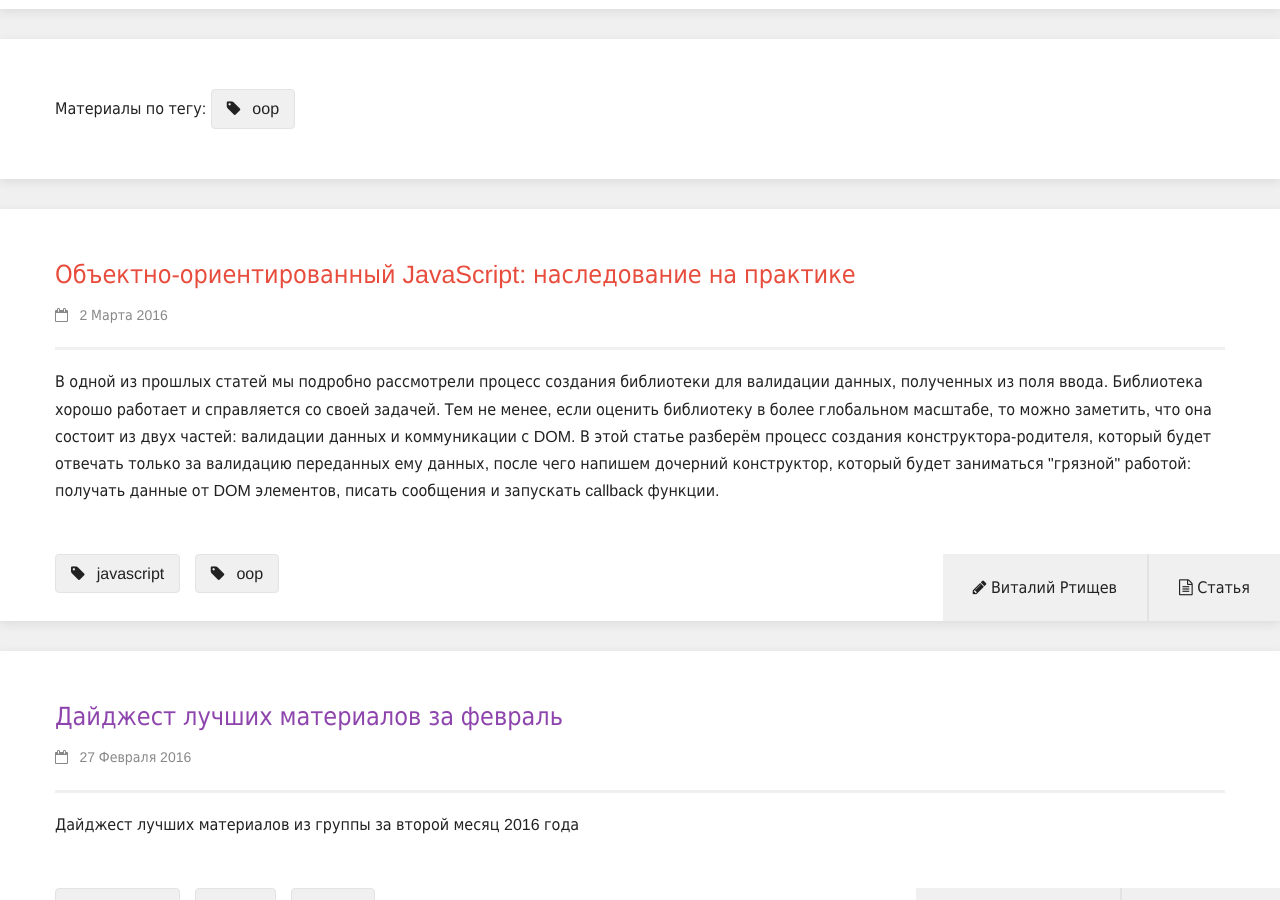
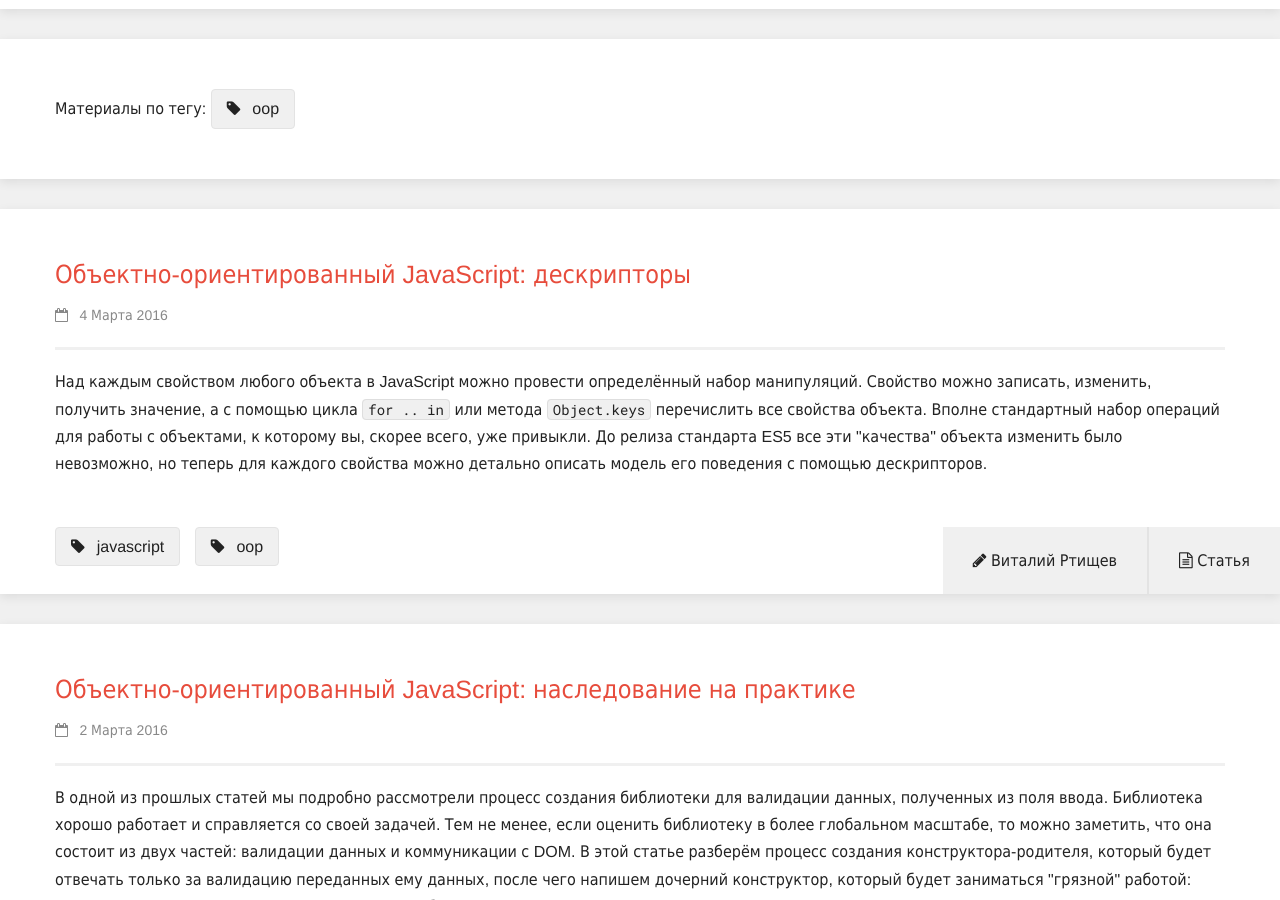
Before and after one commit to rtivital/jsraccoon, a Jekyll site: the page built from tag/oop.md, in a window 1280 px wide and 900 px high, scrolled down 330 px. Built offline with Jekyll 4.4.1, drawn with Linux system fonts in a browser that asks for light colours; nearby versions of some CDN libraries; some of the changed lines change nothing that is shown.

Commit message:
Add oop-descriptors article

```diff
--- a/_posts/2016-03-02-oop-inheritance-practice.md
+++ b/_posts/2016-03-02-oop-inheritance-practice.md
@@ -6,6 +6,9 @@ categories: JavaScript
 
 prevTitle: "Наследование"
 prevLink: "/oop-inheritance"
+
+nextTitle: "Дескрипторы"
+nextLink: "/oop-descriptors"
 
 description: "В одной из прошлых статей мы подробно рассмотрели процесс создания библиотеки для валидации данных, полученных из поля ввода. Библиотека хорошо работает и справляется со своей задачей. Тем не менее, если оценить библиотеку в более глобальном масштабе, то можно заметить, что она состоит из двух частей: валидации данных и коммуникации с DOM. В этой статье разберём процесс создания конструктора-родителя, который будет отвечать только за валидацию переданных ему данных, после чего напишем дочерний конструктор, который будет заниматься \"грязной\" работой: получать данные от DOM элементов, писать сообщения и запускать callback функции."
 
--- /dev/null
+++ b/_posts/2016-03-04-oop-descriptors.md
@@ -0,0 +1,194 @@
+---
+title: "Объектно-ориентированный JavaScript: дескрипторы"
+date: 2016-03-04 8:50:58 +0300
+identifier: oop-descriptors
+categories: JavaScript
+
+prevTitle: "Наследование на практике"
+prevLink: "/oop-inheritance-practice"
+
+description: "Над каждым свойством любого объекта в JavaScript можно провести определённый набор манипуляций. Свойство можно записать, изменить, получить значение, а с помощью цикла <code>for .. in</code> или метода <code>Object.keys</code> перечислить все свойства объекта. Вполне стандартный набор операций для работы с объектами, к которому вы, скорее всего, уже привыкли. До релиза стандарта ES5 все эти \"качества\" объекта изменить было невозможно, но теперь для каждого свойства можно детально описать модель его поведения с помощью дескрипторов."
+
+tags: [javascript, oop]
+---
+
+Над каждым свойством любого объекта в JavaScript можно провести определённый набор манипуляций. Свойство можно записать, изменить, получить значение, а с помощью цикла `for .. in` или метода `Object.keys` перечислить все свойства объекта. Вполне стандартный набор операций для работы с объектами, к которому вы, скорее всего, уже привыкли. До релиза стандарта ES5 все эти "качества" объекта изменить было невозможно, но теперь для каждого свойства можно детально описать модель его поведения с помощью дескрипторов.
+
+#### Свойства или методы?
+В одной из первых статей данного цикла я уже писал, что в JavaScript, на самом деле, нет никакого разделения на свойства и методы: **любая пара ключ: значение является свойством**, в независимости от того, на какой тип данных ссылается ключ. Другими словами, нет никакого разделения значений на функции и всё остальное — то, что обычно называют методом, просто ссылается на функцию, в результате чего свойство можно как бы вызвать. Но, если подумать о том, что происходит "за сценой", то сразу станет понятно, что само свойство вызвать нельзя. В этом  можно легко убедиться, обратившись к методу, как к обычному свойству:
+
+{% highlight javascript %}
+const methods = {
+  log: function(message) {
+    console.log(message);
+  }
+};
+
+methods.log; // function log(message) { console.log(message); }
+{% endhighlight %}
+
+Таким образом, используя метод, вы выполняете два действия: получение функции из свойства и вызов полученной функции. Понимание того, что методы являются обычными свойствами, важно в контексте изучения дескрипторов, и именно поэтому я ещё раз обратил ваше внимание на подобное поведение.
+
+#### Дескрипторы
+Дескрипторы позволяют описать, как будет вести себя свойство при выполнении определённых операций над ним, например, чтения или записи. Всего у каждого свойства есть шесть дескрипторов:
+
+1. `value` — значение свойства
+2. `writable` — если установлен true, то значение свойства можно изменять
+3. `configurable` — если установлен true, то свойство можно перезаписывать с помощью новых вызовов `Object.defineProperty`
+4. `enumerable` — если установлен true, то свойство будет перечисляться в цикле `for .. in` и при использовании метода `Object.keys`
+5. `get` — функция, которая будет вызвана при запросе к свойству
+6. `set` — функция, которая будет вызвана при записе свойства
+
+Получить доступ к изменению дескрипторов можно только используя функции `Object.defineProperty`, которая первым аргументом принимает объект, в который будет записано свойство, вторым — название свойства и третьим — объект содержащий необходимые дескрипторы:
+
+{% highlight javascript %}
+const fox = {};
+
+Object.defineProperty(fox, 'name', {
+  value: 'Oliver',
+  enumerable: true,
+  configurable: true,
+  writable: true
+});
+
+console.log(fox); // { "name": "Oliver" }
+{% endhighlight %}
+
+Если есть необходимость задать сразу несколько свойств за раз, то следует воспользоваться функцией `Object.defineProperties`:
+{% highlight javascript %}
+const fox = {};
+
+Object.defineProperties(fox, {
+  'name': {
+    value: 'Oliver',
+    enumerable: true
+  },
+
+  'type': {
+    value: 'fox',
+    enumerable: true
+  }
+});
+
+console.log(fox); // { "name": "Oliver", "type": "fox" }
+{% endhighlight %}
+
+**Важно:** по умолчанию дескрипторы `enumerable`, `configurable` и `writable` установлены в значение `false`, поэтому всегда стоит указывать те дескрипторы, которые вы хотите использовать.
+
+
+##### Writable
+Writable определяет возможность перезаписи значения свойства. Если установлено значение `false`, то перезаписать значение нельзя.
+
+{% highlight javascript %}
+const fox = {};
+
+Object.defineProperty(fox, 'name', {
+  value: 'Oliver',
+  writable: false,
+  configurable: true,
+  enumerable: true
+});
+
+fox.name = 'John'; // Ошибка
+// Cannot assign to read only property 'name' of object
+{% endhighlight %}
+
+##### Configurable
+Дескриптор configurable определяет, можно ли перезаписать дескрипторы свойства с помощью функции `Object.defineProperty`:
+
+{% highlight javascript %}
+const fox = {};
+
+Object.defineProperty(fox, 'name', {
+  value: 'Oliver',
+  writable: true,
+  configurable: false,
+  enumerable: true
+});
+
+Object.defineProperty(fox, 'name', {
+  value: 'John',
+  configurable: false,
+  enumerable: false
+}); // Cannot redefine property: name
+{% endhighlight %}
+
+Свойство будет успешно перезаписано только в том случае, если значения для дескрипторов полностью совпадают с оригинальным присваиванием:
+{% highlight javascript %}
+const fox = {};
+
+Object.defineProperty(fox, 'name', {
+  value: 'Oliver',
+  writable: true,
+  configurable: false,
+  enumerable: true
+});
+
+Object.defineProperty(fox, 'name', {
+  value: 'John',
+  writable: true,
+  configurable: false,
+  enumerable: true
+}); // Свойство было перезаписано
+
+
+console.log(fox); // { "name": "John" }
+{% endhighlight %}
+
+##### Enumerable
+Каждый объект можно перебрать с помощью цикла `for .. in` или же получить названия всех свойств с помощью функции `Object.keys`. Дескриптор enumerable определяет, будет ли свойство перечисляться в данных ситуациях:
+{% highlight javascript %}
+const fox = {};
+
+Object.defineProperties(fox, {
+  'name': {
+    value: 'Oliver',
+    enumerable: false
+  },
+  'type': {
+    value: 'fox',
+    enumerable: true
+  }
+});
+
+for (let key in fox) {
+  console.log(`${key}: ${fox[key]}`); // type: fox
+}
+
+Object.keys(fox).forEach(key => {
+  console.log(`${key}: ${fox[key]}`); // type: fox
+});
+{% endhighlight %}
+
+##### Геттеры и сеттеры
+Два самых интересных дескриптора — `get` и `set`, более известные, как геттеры и сеттеры. С их помощью можно запускать обозначенные функции при запросе к получению или записи свойства соответственно.
+
+{% highlight javascript %}
+const fox = {
+  _name: 'Oliver',
+  _type: 'Fox'
+};
+
+Object.defineProperty(fox, 'name', {
+  enumerable: true,
+  configurable: true,
+  get: function() {
+    return `${this._type}: ${this._name}`;
+  },
+  set: function(name) {
+    if (!this.previousNames) { this.previousNames = []; }
+    this.previousNames.push(this._name);
+    this._name = name;
+  }
+});
+
+fox.name = 'John';
+fox.name = 'Doe';
+
+console.log(fox.name); // Fox: Doe
+
+console.log(`Current name: ${fox._name}. Previous names: ${fox.previousNames.join(', ')}`);
+// Current name: Doe. Previous names: Oliver, John
+{% endhighlight %}
+
+Таким образом, можно выполнить любой код при присваивании и получении свойства, который даже может быть абсолютно не связан с изменяемым свойством, как в примере выше, где перед тем, как записать новое имя, старое добавляется к массиву.
```
